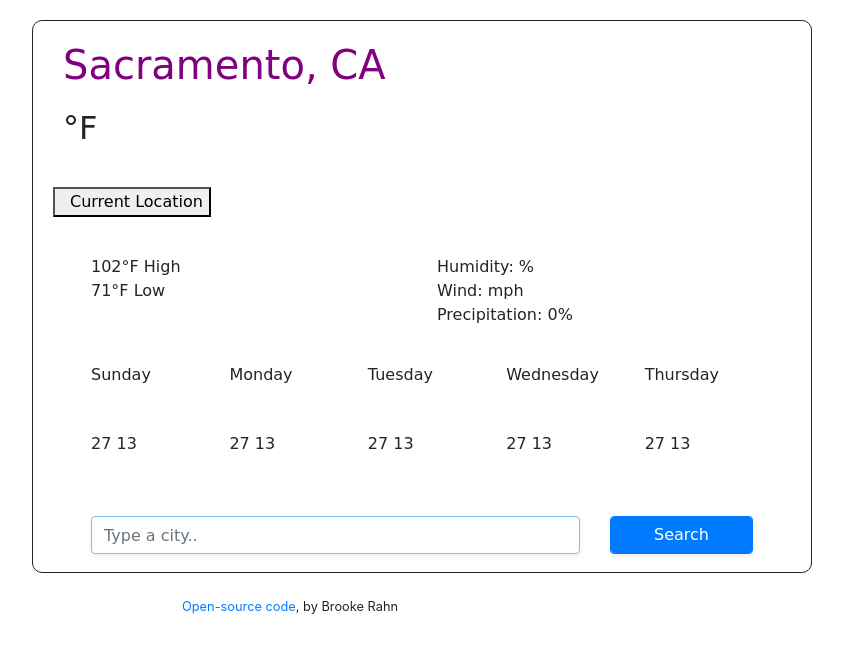
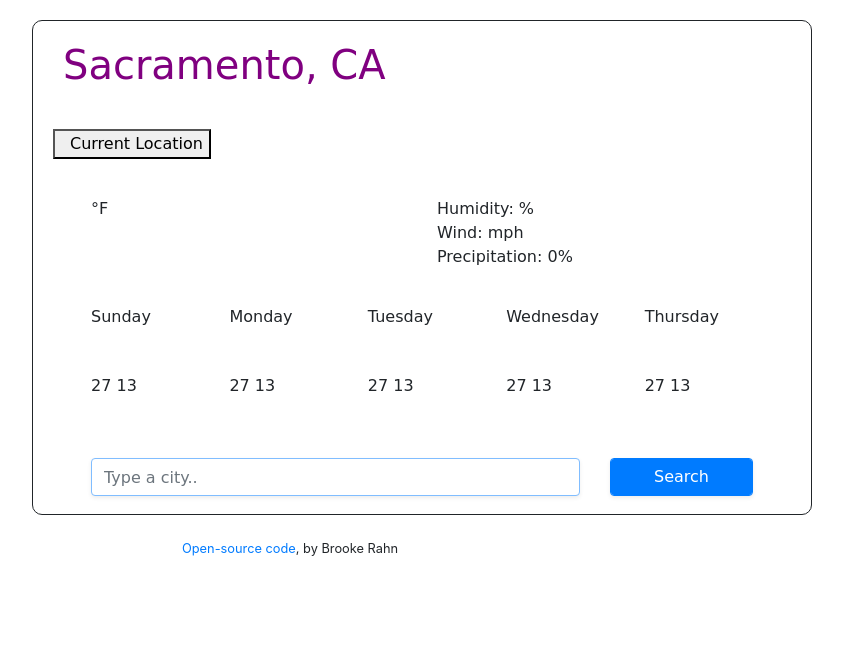
Before and after one commit to be-rahn/Weather-app-project, a plain HTML site: page index.html in a window 1280 px wide. Shown: the whole page, without its empty margins (218-1061 px from the left). Drawn offline with nearby package versions, Linux system fonts and the light colour scheme; a web font is replaced by a local one.

Commit message:
move current-temperature into ul from h2

```diff
--- a/index.html
+++ b/index.html
@@ -24,15 +24,14 @@
     <div class="container">
       <div class="weather-app">
         <h1>Sacramento, CA</h1>
-        <h2><span id="current-temperature"></span>°F</h2>
+        <h2></h2>
         <button id="current-location-button">Current Location</button>
 
         <div class="row">
           <div class="col-6">
             <ul>
               <li><span id="date"></span></li>
-              <li>102°F High</li>
-              <li>71°F Low</li>
+              <li><span id="current-temperature"></span>°F</li>
             </ul>
           </div>
           <div class="col-6">
```
